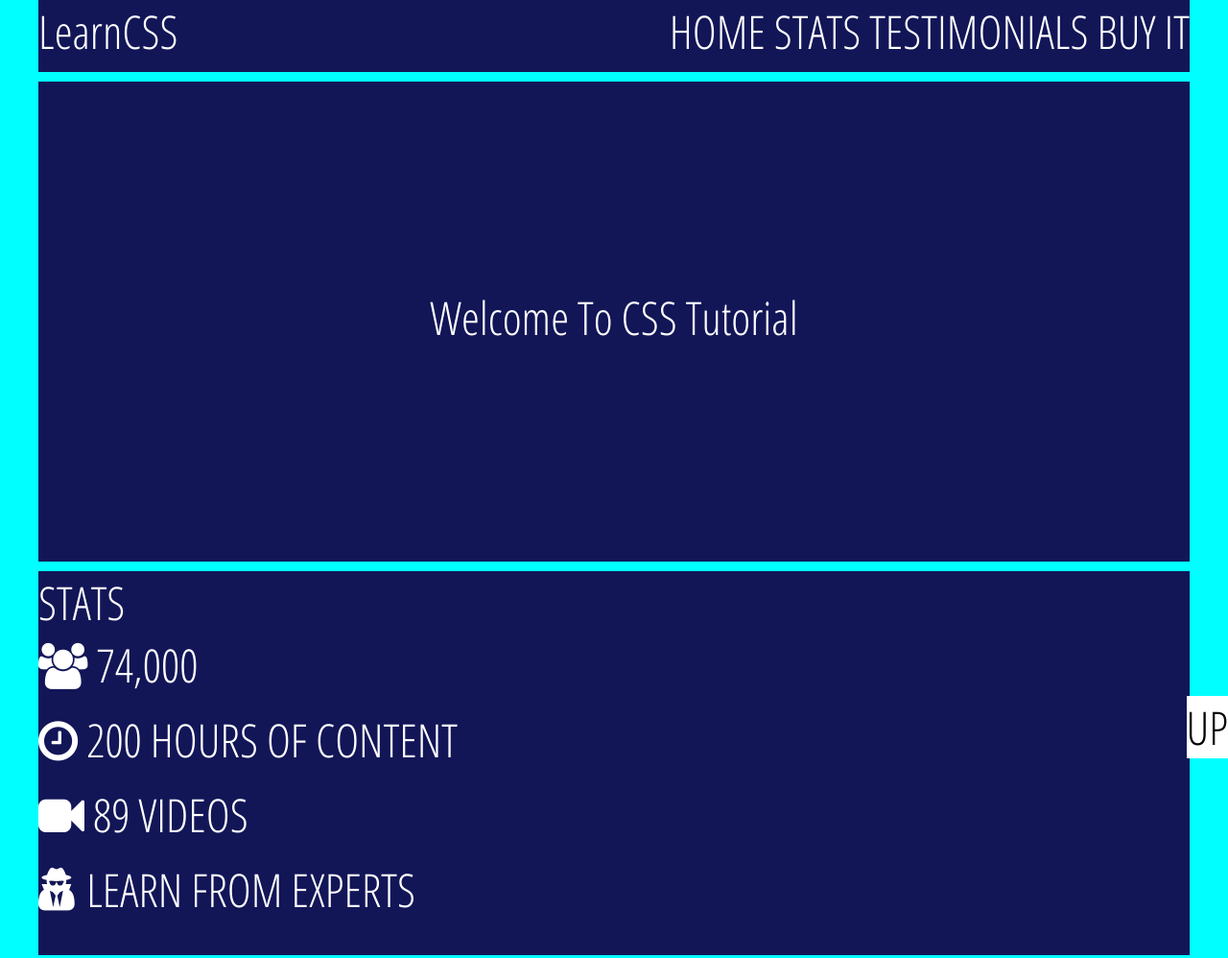
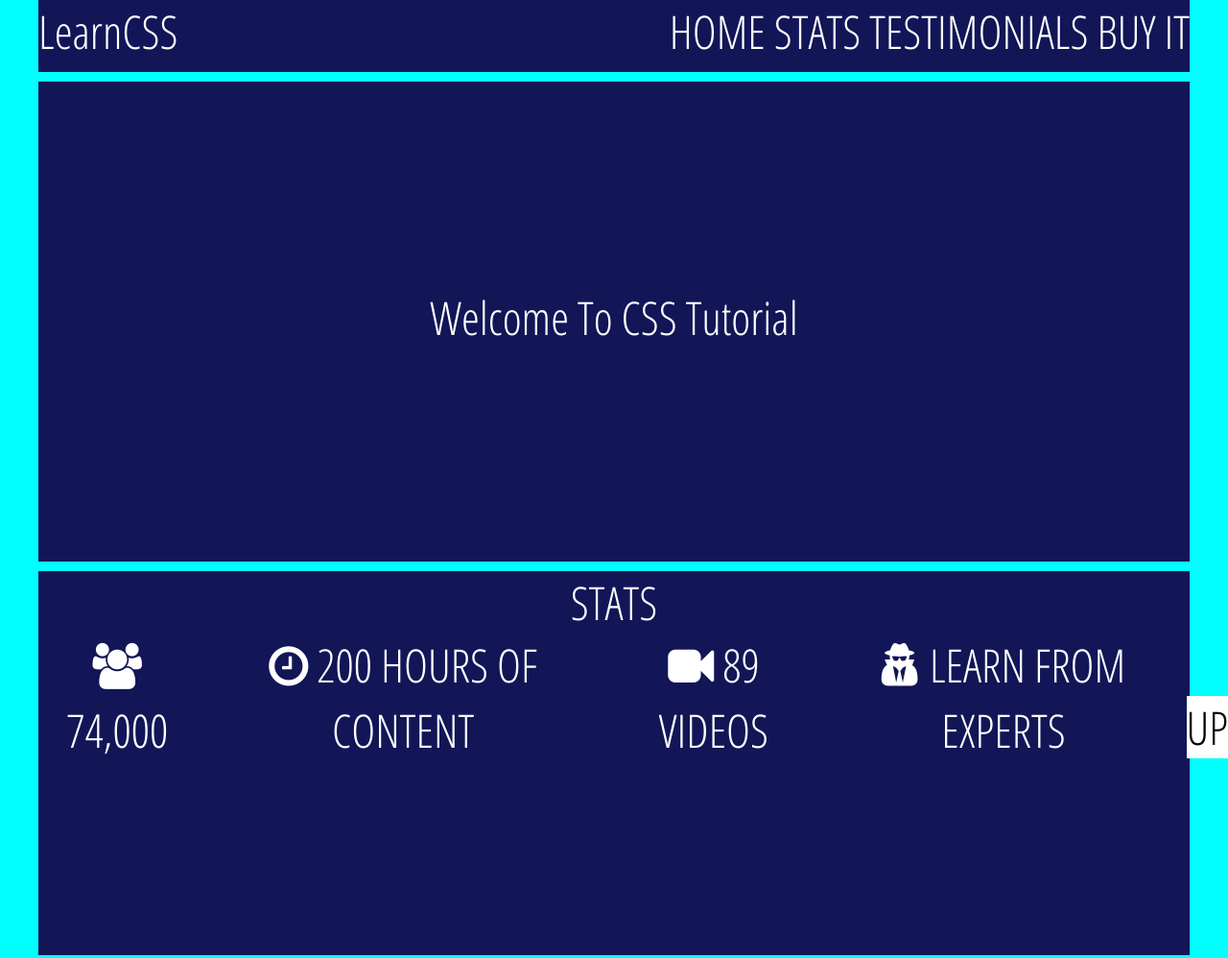
Before and after one commit to rachitkewl/CssCourseWithResponsiveness, a plain HTML site: page index.html in a window 1280 px wide. Shown: the top 998 px of the page at 96% size. Drawn offline with Linux system fonts and the light colour scheme.

Commit message:
#2 stats: wrapping stats items in flex container and adding background to understand positioning

```diff
--- a/index.html
+++ b/index.html
@@ -33,6 +33,7 @@
             </div>
             <section class="stats">
                 STATS
+                <div class="statslist">
                     <div class="statsitem">
                         <i class="fa fa-users"></i>
                         <span>74,000</span>
@@ -49,6 +50,7 @@
                         <i class="fa fa-user-secret"></i>
                         <span>LEARN FROM EXPERTS</span>
                     </div>
+                </div>
             </section>
             <section class="testimonials">TESTIMONIALS</section>
             <section class="paynow">PAY NOW</section>
--- a/scss/style.scss
+++ b/scss/style.scss
@@ -49,6 +49,10 @@ body {
 
     .stats {
         height: 400px;
+        text-align: center;
+        .statslist {
+            display: flex;
+        }
     }
 
     .testimonials {
```
Also changed, not shown: css/style.css. Lines whose indentation alone changed are shown as unchanged.
